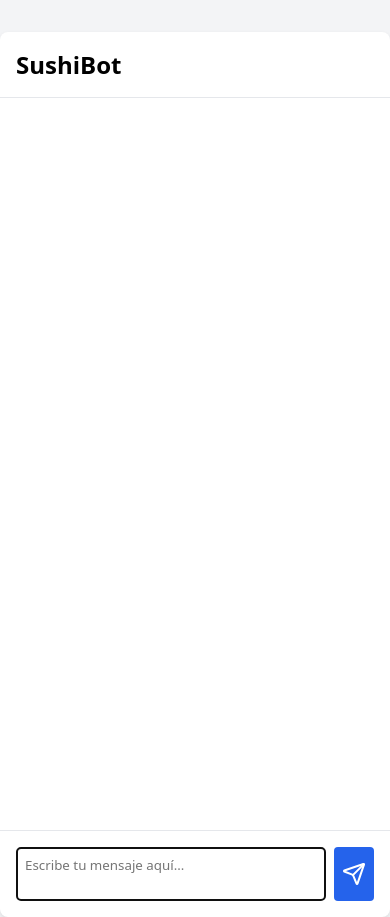
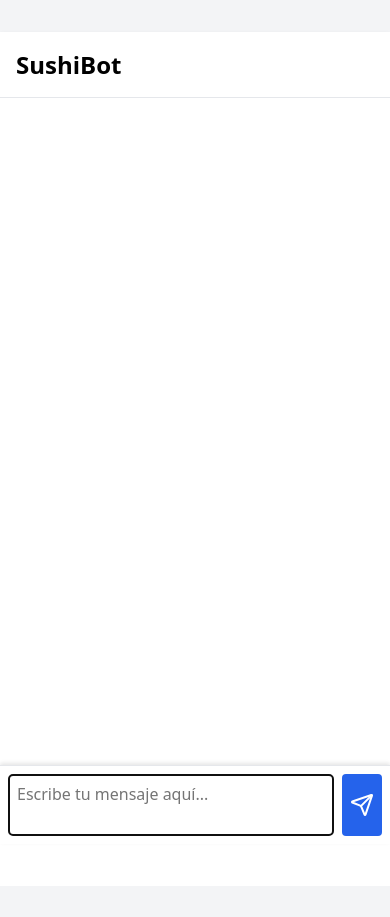
Before and after one commit to jfmisuraca/sushibot, a Next.js app: page / in a window 390 px wide. After the commit the page ends 886 px from the top, so only its background shows below. Built offline with nearby package versions, Linux system fonts and the light colour scheme.

Commit message:
modificacion de estilos mobile
enviar msj al apretar enter, ocultar teclado cuando el mensaje ocupa mas
que el viewport

```diff
--- a/app/components/chat-interface.tsx
+++ b/app/components/chat-interface.tsx
@@ -14,6 +14,7 @@ export default function ChatInterface() {
   const [input, setInput] = useState('')
   const messagesEndRef = useRef<HTMLDivElement>(null)
   const [isLoading, setIsLoading] = useState(false)
+  const textareaRef = useRef<HTMLTextAreaElement>(null)
 
   const scrollToBottom = () => {
     messagesEndRef.current?.scrollIntoView({ behavior: "smooth" })
@@ -22,6 +23,19 @@ export default function ChatInterface() {
   useEffect(() => {
     scrollToBottom()
   }, [messages]);
+
+  const handleKeyPress = (e: React.KeyboardEvent<HTMLTextAreaElement>) => {
+    if (e.key === 'Enter' && !e.shiftKey) {
+      e.preventDefault();
+      handleSubmit(e);
+    }
+  };
+
+  const hideKeyboard = () => {
+    if (textareaRef.current) {
+      textareaRef.current.blur();
+    }
+  };
 
   async function handleSubmit(e: React.FormEvent | React.KeyboardEvent) {
     e.preventDefault()
@@ -52,6 +66,10 @@ export default function ChatInterface() {
 
       // Add assistant response to chat
       setMessages(prev => [...prev, { role: 'assistant', content: data.response }])
+
+      if (window.innerHeight < document.body.scrollHeight) {
+        hideKeyboard();
+      }
     } catch (error) {
       console.error('Error:', error)
       setMessages(prev => [...prev, {
@@ -62,13 +80,6 @@ export default function ChatInterface() {
       setIsLoading(false)
     }
   }
-
-  const handleKeyPress = (e: React.KeyboardEvent<HTMLTextAreaElement>) => {
-    if (e.key === 'Enter' && !e.shiftKey) {
-      e.preventDefault();
-      handleSubmit(e);
-    }
-  };
 
   return (
     <div className="chat-card">
@@ -108,6 +119,7 @@ export default function ChatInterface() {
       <div className="chat-footer">
         <form onSubmit={handleSubmit} className="chat-form">
           <textarea
+            ref={textareaRef}
             className="chat-input"
             placeholder="Escribe tu mensaje aquí..."
             autoFocus
--- a/package.json
+++ b/package.json
@@ -26,5 +26,6 @@
     "eslint-config-next": "15.1.4",
     "prisma": "^6.2.1",
     "typescript": "^5"
-  }
+  },
+  "packageManager": "pnpm@9.15.4+sha512.b2dc20e2fc72b3e18848459b37359a32064663e5627a51e4c74b2c29dd8e8e0491483c3abb40789cfd578bf362fb6ba8261b05f0387d76792ed6e23ea3b1b6a0"
 }
--- a/styles/chat.css
+++ b/styles/chat.css
@@ -146,3 +146,32 @@
     opacity: 0.5;
   }
 }
+
+@media (max-width: 767px) {
+  .chat-container {
+    padding: 0;
+  }
+
+  .chat-card {
+    border-radius: 0;
+  }
+
+  .chat-content {
+    padding: 0.5rem;
+    padding-bottom: 80px; /* Add space for the fixed footer */
+  }
+
+  .chat-footer {
+    position: fixed;
+    bottom: 0;
+    left: 0;
+    right: 0;
+    background: white;
+    padding: 0.5rem;
+    box-shadow: 0 -2px 4px rgba(0, 0, 0, 0.1);
+  }
+
+  .chat-input {
+    font-size: 16px;
+  }
+}
```
